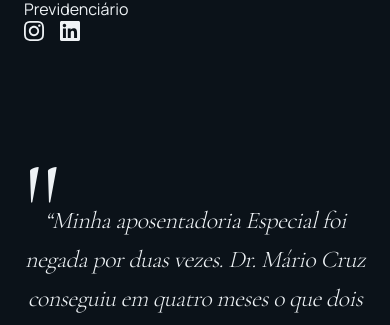
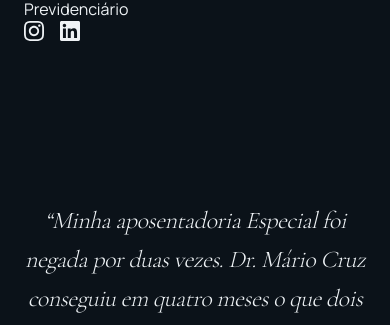
Before and after one commit to VoidPep/lp-mario-martins, a Next.js app: page / in a window 390 px wide. Shown: the part 4220-4545 px from the top of the page. Built offline with nearby package versions, Linux system fonts and the light colour scheme.

Commit message:
fix: big quote on mobile

```diff
--- a/components/TestimonialSection.tsx
+++ b/components/TestimonialSection.tsx
@@ -5,18 +5,6 @@ import { motion } from "framer-motion";
 export function TestimonialSection() {
   return (
     <section className="section-padding bg-surface-hero-alt relative overflow-hidden">
-      <motion.div
-        className="absolute top-6 left-[var(--container-px)] sm:top-10 text-accent-primary/10 pointer-events-none select-none"
-        initial={{ opacity: 0 }}
-        whileInView={{ opacity: 1 }}
-        transition={{ duration: 1.2 }}
-        viewport={{ once: true, margin: "-10%" }}
-      >
-        <span className="font-display text-[8rem] sm:text-[10rem] lg:text-[12.5rem] font-light leading-none">
-          &quot;
-        </span>
-      </motion.div>
-
       <div className="section-container relative z-10">
         <motion.div
           className="text-center max-w-4xl mx-auto"
```
